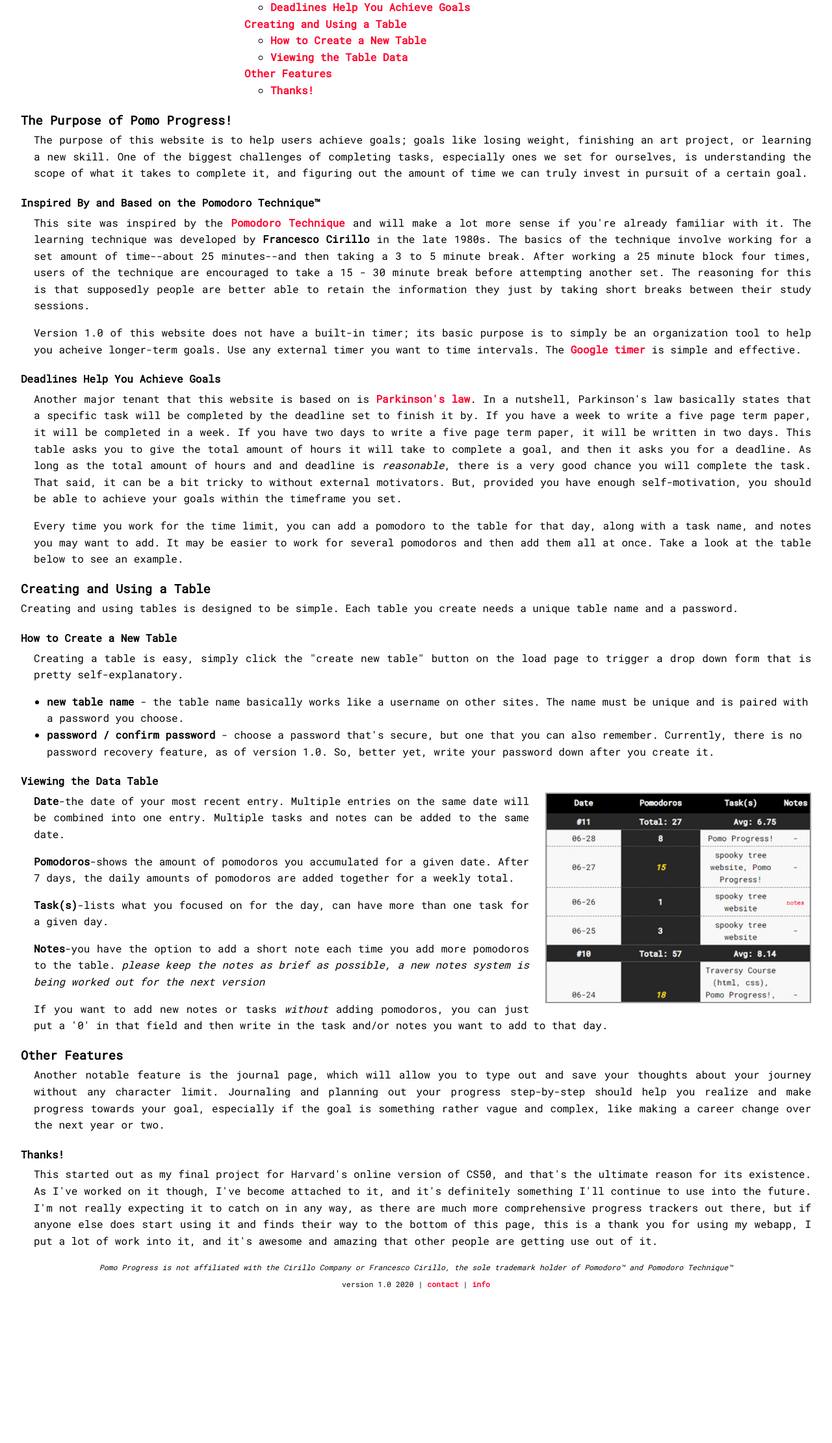
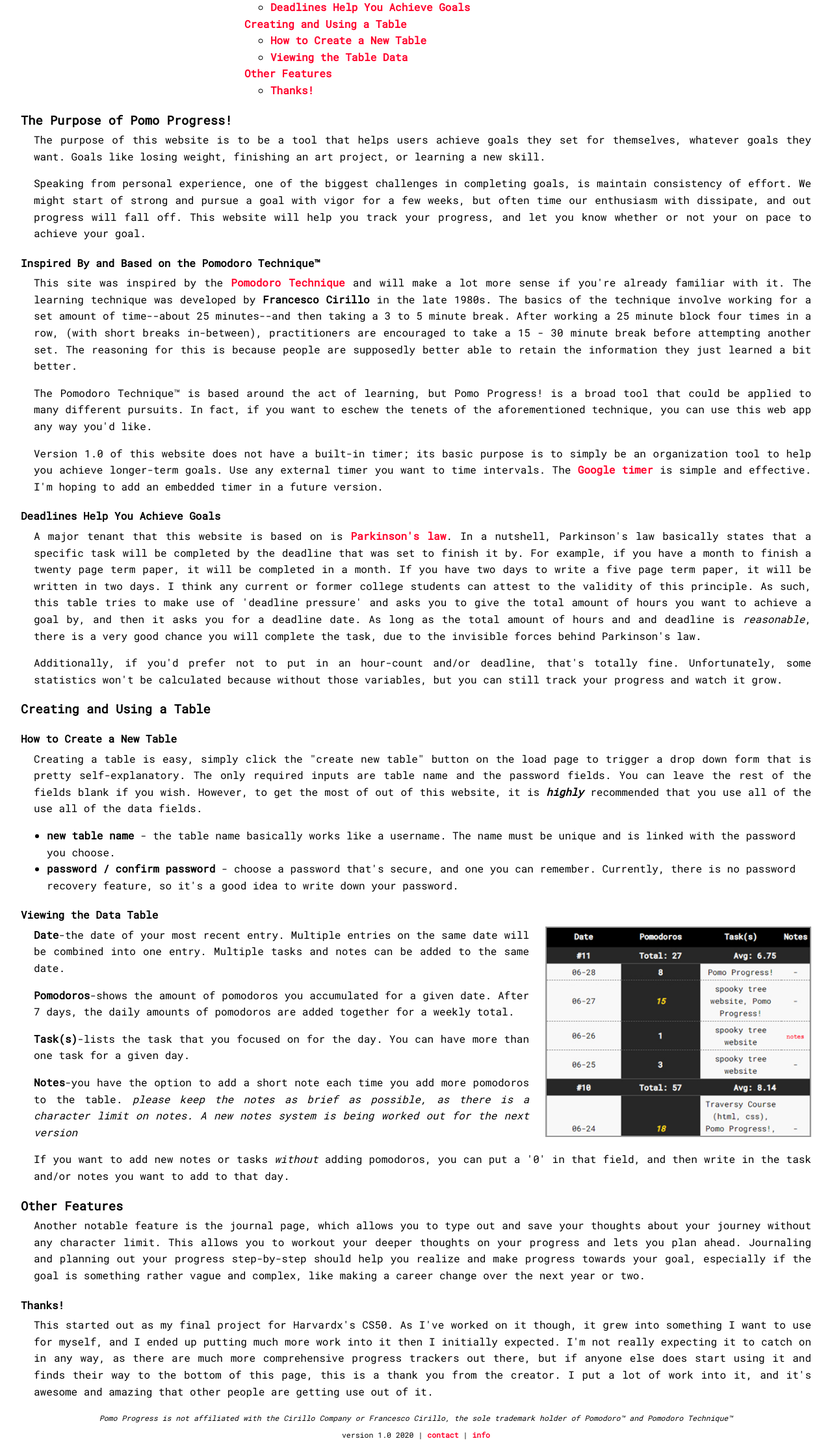
Before and after one commit to mwroberts3/pomodoro-progress, a Flask app: page /howtouse in a window 1280 px wide. Shown: the part 178-2399 px from the top of the page at 65% size. Before the commit the page ends 2162 px from the top, so only its background shows below. Run offline with Flask 2, Linux system fonts and the light colour scheme; some libraries are stand-ins or nearby versions.

Commit message:
edited and rewrote some

```diff
--- a/templates/howtouse.html
+++ b/templates/howtouse.html
@@ -32,22 +32,23 @@
         </ul>
     </div>
     <h3 id="1">The Purpose of Pomo Progress!</h3>
-    <p>The purpose of this website is to help users achieve goals; goals like losing weight, finishing an art project, or learning a new skill. One of the biggest challenges of completing tasks, especially ones we set for ourselves, is understanding the scope of what it takes to complete it, and figuring out the amount of time we can truly invest in pursuit of a certain goal.</p>
+    <p>The purpose of this website is to be a tool that helps users achieve goals they set for themselves, whatever goals they want. Goals like losing weight, finishing an art project, or learning a new skill.</p>
+    <p>Speaking from personal experience, one of the biggest challenges in completing goals, is maintain consistency of effort. We might start of strong and pursue a goal with vigor for a few weeks, but often time our enthusiasm with dissipate, and out progress will fall off. This website will help you track your progress, and let you know whether or not your on pace to achieve your goal.</p>
 
     <h4 id="1.1">Inspired By and Based on the Pomodoro Technique™</h4>
-    <p>This site was inspired by the <a href="https://en.wikipedia.org/wiki/Pomodoro_Technique">Pomodoro Technique</a> and will make a lot more sense if you're already familiar with it. The learning technique was developed by <strong>Francesco Cirillo</strong> in the late 1980s. The basics of the technique involve working for a set amount of time--about 25 minutes--and then taking a 3 to 5 minute break. After working a 25 minute block four times, users of the technique are encouraged to take a 15 - 30 minute break before attempting another set. The reasoning for this is that supposedly people are better able to retain the information they just by taking short breaks between their study sessions.</p>
-    <p>Version 1.0 of this website does not have a built-in timer; its basic purpose is to simply be an organization tool to help you acheive longer-term goals. Use any external timer you want to time intervals. The <a href="#" onClick="MyWindow=window.open('https://www.google.com/search?q=timer&oq=timer&aqs=chrome.0.69i59j0l5j69i61j69i60.995j0j7&sourceid=chrome&ie=UTF-8','MyWindow','width=600,height=300'); return false;">Google timer</a> is simple and effective.
+    <p>This site was inspired by the <a href="https://en.wikipedia.org/wiki/Pomodoro_Technique">Pomodoro Technique</a> and will make a lot more sense if you're already familiar with it. The learning technique was developed by <strong>Francesco Cirillo</strong> in the late 1980s. The basics of the technique involve working for a set amount of time--about 25 minutes--and then taking a 3 to 5 minute break. After working a 25 minute block four times in a row, (with short breaks in-between), practitioners are encouraged to take a 15 - 30 minute break before attempting another set. The reasoning for this is because people are supposedly better able to retain the information they just learned a bit better.</p>
+    <p>The Pomodoro Technique™ is based around the act of learning, but Pomo Progress! is a broad tool that could be applied to many different pursuits. In fact, if you want to eschew the tenets of the aforementioned technique, you can use this web app any way you'd like.</p>
+    <p>Version 1.0 of this website does not have a built-in timer; its basic purpose is to simply be an organization tool to help you achieve longer-term goals. Use any external timer you want to time intervals. The <a href="#" onClick="MyWindow=window.open('https://www.google.com/search?q=timer&oq=timer&aqs=chrome.0.69i59j0l5j69i61j69i60.995j0j7&sourceid=chrome&ie=UTF-8','MyWindow','width=600,height=300'); return false;">Google timer</a> is simple and effective. I'm hoping to add an embedded timer in a future version.
     <h4 id="1.2">Deadlines Help You Achieve Goals</h4>
-    <p>Another major tenant that this website is based on is <a href="https://en.wikipedia.org/wiki/Parkinson%27s_law">Parkinson's law</a>. In a nutshell, Parkinson's law basically states that a specific task will be completed by the deadline set to finish it by. If you have a week to write a five page term paper, it will be completed in a week. If you have two days to write a five page term paper, it will be written in two days. This table asks you to give the total amount of hours it will take to complete a goal, and then it asks you for a deadline. As long as the total amount of hours and and deadline is <em>reasonable</em>, there is a very good chance you will complete the task. That said, it can be a bit tricky to without external motivators. But, provided you have enough self-motivation, you should be able to achieve your goals within the timeframe you set.</p>
-    <p>Every time you work for the time limit, you can add a pomodoro to the table for that day, along with a task name, and notes you may want to add. It may be easier to work for several pomodoros and then add them all at once. Take a look at the table below to see an example.</p>
+    <p>A major tenant that this website is based on is <a href="https://en.wikipedia.org/wiki/Parkinson%27s_law">Parkinson's law</a>. In a nutshell, Parkinson's law basically states that a specific task will be completed by the deadline that was set to finish it by. For example, if you have a month to finish a twenty page term paper, it will be completed in a month. If you have two days to write a five page term paper, it will be written in two days. I think any current or former college students can attest to the validity of this principle. As such, this table tries to make use of 'deadline pressure' and asks you to give the total amount of hours you want to achieve a goal by, and then it asks you for a deadline date. As long as the total amount of hours and and deadline is <em>reasonable</em>, there is a very good chance you will complete the task, due to the invisible forces behind Parkinson's law.</p>
+    <p>Additionally, if you'd prefer not to put in an hour-count and/or deadline, that's totally fine. Unfortunately, some statistics won't be calculated because without those variables, but you can still track your progress and watch it grow.</p>
     <h3 id="2">Creating and Using a Table</h3>
-    Creating and using tables is designed to be simple. Each table you create needs a unique table name and a password.
     <h4 id="2.1">How to Create a New Table</h4>
         <p>
-            Creating a table is easy, simply click the "create new table" button on the load page to trigger a drop down form that is pretty self-explanatory.
+            Creating a table is easy, simply click the "create new table" button on the load page to trigger a drop down form that is pretty self-explanatory. The only required inputs are table name and the password fields. You can leave the rest of the fields blank if you wish. However, to get the most of out of this website, it is <strong><em>highly</em></strong> recommended that you use all of the use all of the data fields.
             <ul>
-                <li><strong>new table name</strong> - the table name basically works like a username on other sites. The name must be unique and is paired with a password you choose.</li>
-                <li><strong>password / confirm password</strong> - choose a password that's secure, but one that you can also remember. Currently, there is no password recovery feature, as of version 1.0. So, better yet, write your password down after you create it.</li>
+                <li><strong>new table name</strong> - the table name basically works like a username. The name must be unique and is linked with the password you choose.</li>
+                <li><strong>password / confirm password</strong> - choose a password that's secure, and one you can remember. Currently, there is no password recovery feature, so it's a good idea to write down your password.</li>
             </ul>
         </p>
     <h4 id="2.2">Viewing the Data Table</h4>
@@ -55,19 +56,19 @@
     <div class="how-to-table">
     <p><strong>Date</strong>-the date of your most recent entry. Multiple entries on the same date will be combined into one entry. Multiple tasks and notes can be added to the same date.</p>
     <p><strong>Pomodoros</strong>-shows the amount of pomodoros you accumulated for a given date. After 7 days, the daily amounts of pomodoros are added together for a weekly total.</p>
-    <p><strong>Task(s)</strong>-lists what you focused on for the day, can have more than one task for a given day.</p>
-    <p><strong>Notes</strong>-you have the option to add a short note each time you add more pomodoros to the table. <em>please keep the notes as brief as possible, a new notes system is being worked out for the next version</em></p>
-    <p>If you want to add new notes or tasks <em>without</em> adding pomodoros, you can just put a '0' in that field and then write in the task and/or notes you want to add to that day.</p>
+    <p><strong>Task(s)</strong>-lists the task that you focused on for the day. You can have more than one task for a given day.</p>
+    <p><strong>Notes</strong>-you have the option to add a short note each time you add more pomodoros to the table. <em>please keep the notes as brief as possible, as there is a character limit on notes. A new notes system is being worked out for the next version</em></p>
+    <p>If you want to add new notes or tasks <em>without</em> adding pomodoros, you can put a '0' in that field, and then write in the task and/or notes you want to add to that day.</p>
     </div>
 
     <div class="clr"></div>
 
     <div class="third-chunk">
     <h3 id="3">Other Features</h3>
-    <p>Another notable feature is the journal page, which will allow you to type out and save your thoughts about your journey without any character limit. Journaling and planning out your progress step-by-step should help you realize and make progress towards your goal, especially if the goal is something rather vague and complex, like making a career change over the next year or two.</p>
+    <p>Another notable feature is the journal page, which allows you to type out and save your thoughts about your journey without any character limit. This allows you to workout your deeper thoughts on your progress and lets you plan ahead. Journaling and planning out your progress step-by-step should help you realize and make progress towards your goal, especially if the goal is something rather vague and complex, like making a career change over the next year or two.</p>
 
     <h4 id="3.1">Thanks!</h4>
-    <p>This started out as my final project for Harvard's online version of CS50, and that's the ultimate reason for its existence. As I've worked on it though, I've become attached to it, and it's definitely something I'll continue to use into the future. I'm not really expecting it to catch on in any way, as there are much more comprehensive progress trackers out there, but if anyone else does start using it and finds their way to the bottom of this page, this is a thank you for using my webapp, I put a lot of work into it, and it's awesome and amazing that other people are getting use out of it.</p>
+    <p>This started out as my final project for Harvardx's CS50. As I've worked on it though, it grew into something I want to use for myself, and I ended up putting much more work into it then I initially expected. I'm not really expecting it to catch on in any way, as there are much more comprehensive progress trackers out there, but if anyone else does start using it and finds their way to the bottom of this page, this is a thank you from the creator. I put a lot of work into it, and it's awesome and amazing that other people are getting use out of it.</p>
     </div>
     <footer id="footer">
     <em>Pomo Progress is not affiliated with the Cirillo Company or Francesco Cirillo, the sole trademark holder of Pomodoro™ and Pomodoro Technique™</em>
```
